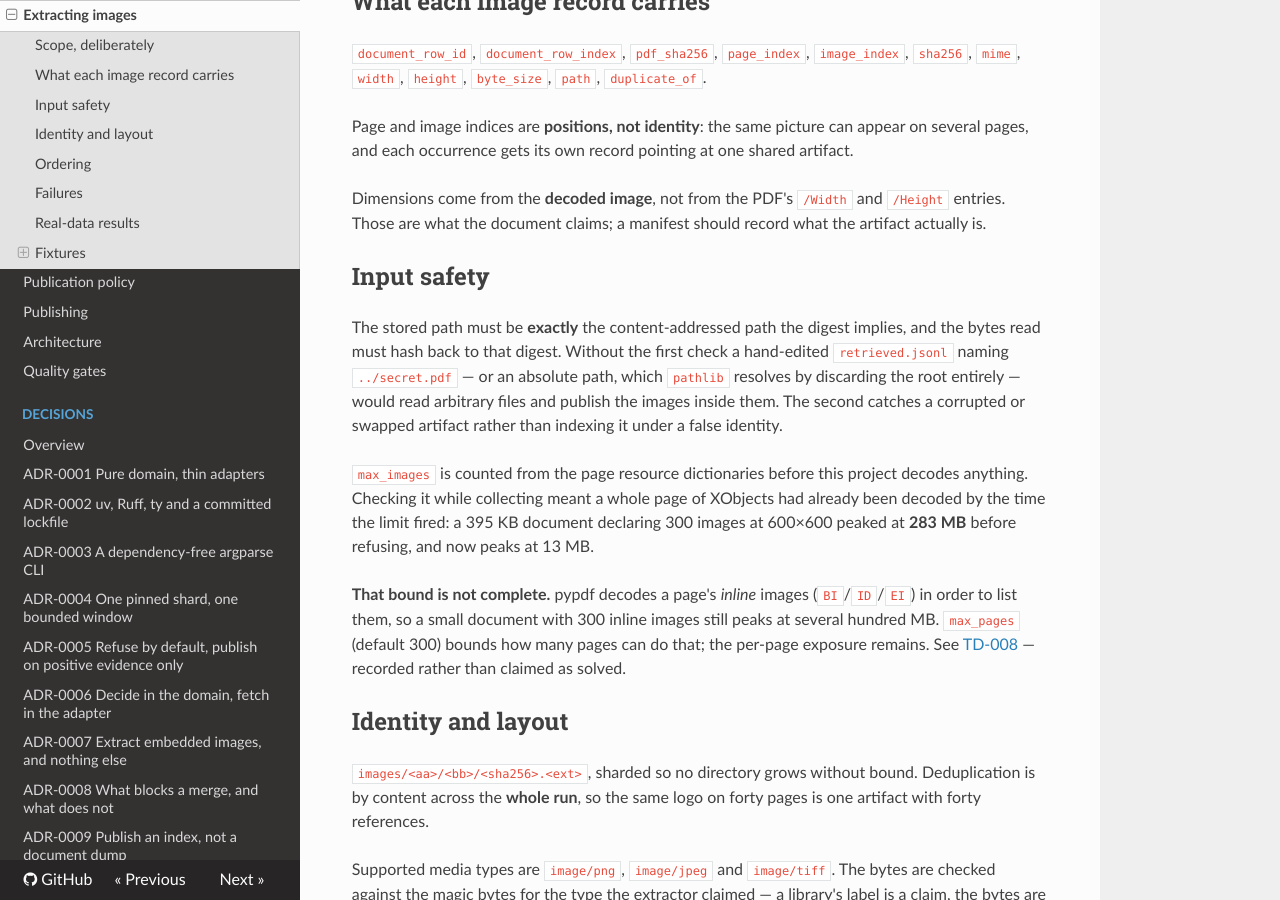
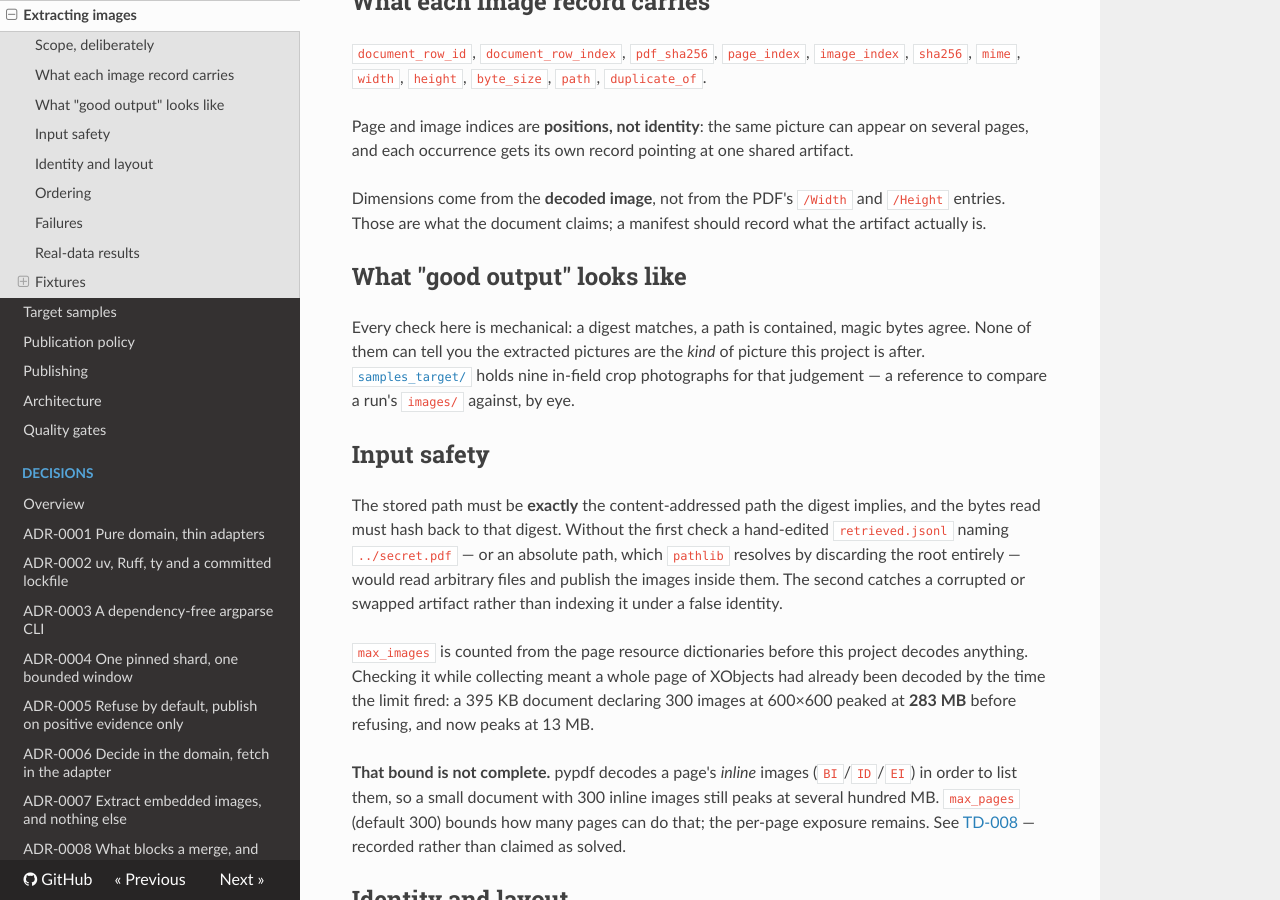
Before and after one commit to NoeFlandre/finepdf-to-images, an MkDocs documentation site: the page built from docs/images.md, in a window 1280 px wide and 900 px high, scrolled down 593 px. Built offline with MkDocs 1.6.1, drawn with Linux system fonts in a browser that asks for light colours; nearby versions of some CDN libraries.

Commit message:
docs: add target smartphone samples under content-based names
Nine in-field crop photographs, kept as a picture of the target: the kind
of image this pipeline is meant to surface. Every gate in this repo is
mechanical — a digest matches, a path is contained, magic bytes agree —
and none of them can say whether the extracted pictures are the right
*kind* of picture. These make that judgement possible by eye.

Renamed from provenance-and-date names ("June 20 2024 Image from
<person>.jpg") to content ones. The old names carried colleagues' names
into a public repository and told a reader nothing about whether a run's
output resembles the file.

docs/samples.md says what they are, what they are not, and that they are
neither fixtures nor part of the published dataset.

Co-Authored-By: Claude Opus 5 <noreply@anthropic.com>

```diff
--- a/docs/images.md
+++ b/docs/images.md
@@ -29,6 +29,13 @@ pages, and each occurrence gets its own record pointing at one shared artifact.
 
 Dimensions come from the **decoded image**, not from the PDF's `/Width` and `/Height` entries.
 Those are what the document claims; a manifest should record what the artifact actually is.
+
+## What "good output" looks like
+
+Every check here is mechanical: a digest matches, a path is contained, magic bytes agree. None
+of them can tell you the extracted pictures are the *kind* of picture this project is after.
+[`samples_target/`](samples.md) holds nine in-field crop photographs for that judgement — a
+reference to compare a run's `images/` against, by eye.
 
 ## Input safety
 
--- a/mkdocs.yml
+++ b/mkdocs.yml
@@ -10,6 +10,7 @@ nav:
   - Relevance scoring: scoring.md
   - Retrieving PDFs: retrieval.md
   - Extracting images: images.md
+  - Target samples: samples.md
   - Publication policy: policy.md
   - Publishing: publishing.md
   - Architecture: architecture.md
```
Also changed, not shown: README.md (+2 -1 lines), docs/index.md (+6 -0 lines), docs/samples.md (added, +45 -0 lines), 9 other files.
